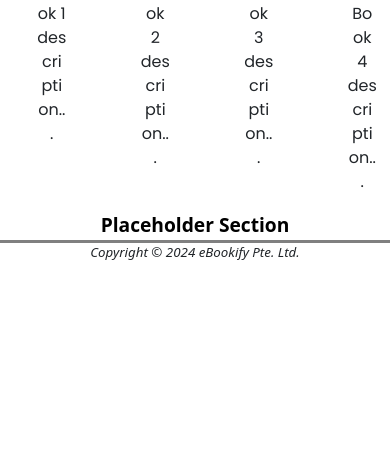
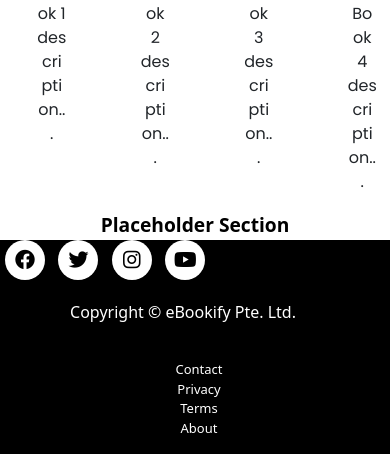
Before and after one commit to marvinoon/WebSystemP2-9, a PHP site: page /main.html in a window 390 px wide. Shown: the part 1010-1464 px from the top of the page. Before the commit the page ends 1270 px from the top, so only its background shows below. Run offline with PHP 8.4, Linux system fonts and the light colour scheme.

Commit message:
Footer changes

```diff
--- a/Project/css/main.css
+++ b/Project/css/main.css
@@ -191,10 +191,183 @@ header {
     color: black;
 
 }
-footer{
-    border-top: solid;
-    border-color:gray ;
+/* ++++++++++++++++++++ CSS for <footer> and everything inside ++++++++++++++++++++ */
+footer {
+    background-color: black;
+  }
+
+  .footer-container p {
+    padding-top: 20px;
+  }
+
+  .footer-nav {
+    width: 100%;
+    font-size: 24px;
+    display: flex;
+    align-items: center;
+    justify-content: center;
+    color: white;
+  }
+
+  .copyright {
+    font-size: 16px;
+  }
+
+  .footer-nav ul {
+    list-style: none;
+    display: flex;
+    justify-content: space-between;
+    padding-top: 20px;
+  }
+
+  .footer-nav li {
+    display: flex;
+    align-items: center;
+    padding: 0 50px;
+    /* Horizontal padding for desktop */
+  }
+
+  .footer-nav a {
+    text-decoration: none;
+    /* Removes underline */
+    color: #FFFFFF;
+    /* Change the color to match your design */
+    transition: color 0.3s ease;
+    /* Optional: for smooth color transition on hover */
+  }
+
+  .footer-nav a:hover {
+    color: #CCCCCC;
+    /* Change the hover color to match your design */
+  }
+
+
+  .copyright,
+  footer.follow-icon {
+    display: flex;
+    justify-content: center;
+    align-items: center;
+  }
+
+  /* ++++++++++++++++++++ CSS for responsive design ++++++++++++++++++++ */
+  /* MOBILE PHONES */
+  @media screen and (max-width: 480px) {
+
+
+    .footer-nav {
+      font-size: smaller;
+    }
+
+    .footer-nav ul {
+      flex-direction: column;
+      align-items: center;
+    }
+
+    .footer-nav li {
+      padding: 10px 0;
+      /* Vertical padding for stacked items */
+    }
+  }
+
+  @media only screen and (max-width:576px) {
+    .copyright {
+      order: 1;
+    }
+
+    .footer-nav-child {
+      order: 2;
+    }
+
+    footer.follow-icon {
+      order: 3;
+    }
+
+  }
+
+  /* TABLETS */
+  @media screen and (max-width: 768px) {
+    .header-nav {
+      font-size: small;
+    }
+
+    .header-nav li {
+      padding: 0 30px;
+    }
+
+    .video-background {
+      height: 30vh !important;
+    }
+
+    .header-container {
+      margin-top: -300px;
+    }
+
+    .intro-text,
+    .intro-content {
+      font-size: smaller !important;
+    }
+
+    .footer-nav {
+      font-size: small;
+    }
+
+    .footer-nav li {
+      padding: 0 20px;
+    }
+  }
+
+  @media (min-width:769px) and (max-width:992px) {
+    .video-background {
+      height: 40vh !important;
+    }
+
+    .header-container {
+      margin-top: -300px
+    }
+
+    .intro-text,
+    .intro-content {
+      font-size: small !important;
+    }
+  }
+
+  @media (min-width:993px) and (max-width: 1200px) {
+    .video-background {
+      height: 70vh !important;
+    }
+
+    .header-container {
+      margin-top: -300px
+    }
+
+    .intro-text,
+    .intro-content {
+      font-size: medium !important;
+    }
+  }
+
+  @media (min-width: 1201px) and (max-width: 1400px) {
+
+
+    .intro-text,
+    .intro-content {
+      font-size: large !important;
+    }
+  }
+
+  .social-icon {
+    text-decoration: none;
+    padding-left: 5px;
+    padding-right: 5px;
+  }
+
+  .social-icon i {
+    background-color: white;
+    width: 40px;
+    height: 40px;
+    border-radius: 50%;
+    color: black;
     text-align: center;
-    font-size: smaller;
-    font-style: italic;
-}
+    line-height: 40px;
+    font-size: 20px;
+  }
--- a/Project/main.html
+++ b/Project/main.html
@@ -6,6 +6,8 @@
         integrity="sha384-4bw+/aepP/YC94hEpVNVgiZdgIC5+VKNBQNGCHeKRQN+PtmoHDEXuppvnDJzQIu9"
     crossorigin="anonymous">
     <link href="https://fonts.googleapis.com/css?family=Poppins&display=swap" rel="stylesheet">
+    <!--Font Awesome-->
+    <link rel="stylesheet" href="https://cdnjs.cloudflare.com/ajax/libs/font-awesome/6.2.0/css/all.min.css">
     <!--Bootstrap JS-->
     <script defer
     src="https://cdn.jsdelivr.net/npm/bootstrap@5.3.1/dist/js/bootstrap.bundle.min.js"
@@ -140,8 +142,36 @@
         </div>
     </section>
     <section style="text-align: center; font-size: larger; font-weight: bold; color: black;"> Placeholder Section </section>
-    <footer class="container">
-        <p>Copyright &copy; 2024 eBookify Pte. Ltd.</p>
-    </footer>
+    <footer class="footer-container">
+        <div class="row footer-nav">
+          <div class="col-xs-12 col-md copyright">
+            <p>Copyright &copy; eBookify Pte. Ltd.</p>
+          </div>
+          <div class="col-xs-12 col-md footer-nav-child">
+            <nav>
+              <ul>
+                <li class="nav-item"><a class="nav-link" href="#">Contact</a></li>
+                <li class="nav-item"><a class="nav-link" href="#">Privacy</a></li>
+                <li class="nav-item"><a class="nav-link" href="#">Terms</a></li>
+                <li class="nav-item"><a class="nav-link" href="#">About</a></li>
+              </ul>
+            </nav>
+          </div>
+          <div class="col-xs-12 col-md follow-icon">
+            <a href="https://www.facebook.com" target="_blank" class="social-icon">
+              <i class="fa-brands fa-facebook"></i>
+            </a>
+            <a href="https://www.twitter.com" target="_blank" class="social-icon">
+              <i class="fa-brands fa-twitter"></i>
+            </a>
+            <a href="https://www.instagram.com" target="_blank" class="social-icon">
+              <i class="fa-brands fa-instagram"></i>
+            </a>
+            <a href="https://www.youtube.com" target="_blank" class="social-icon">
+              <i class="fa-brands fa-youtube"></i>
+            </a>
+          </div>
+        </div>
+      </footer>
 </body>
 </html>
```
